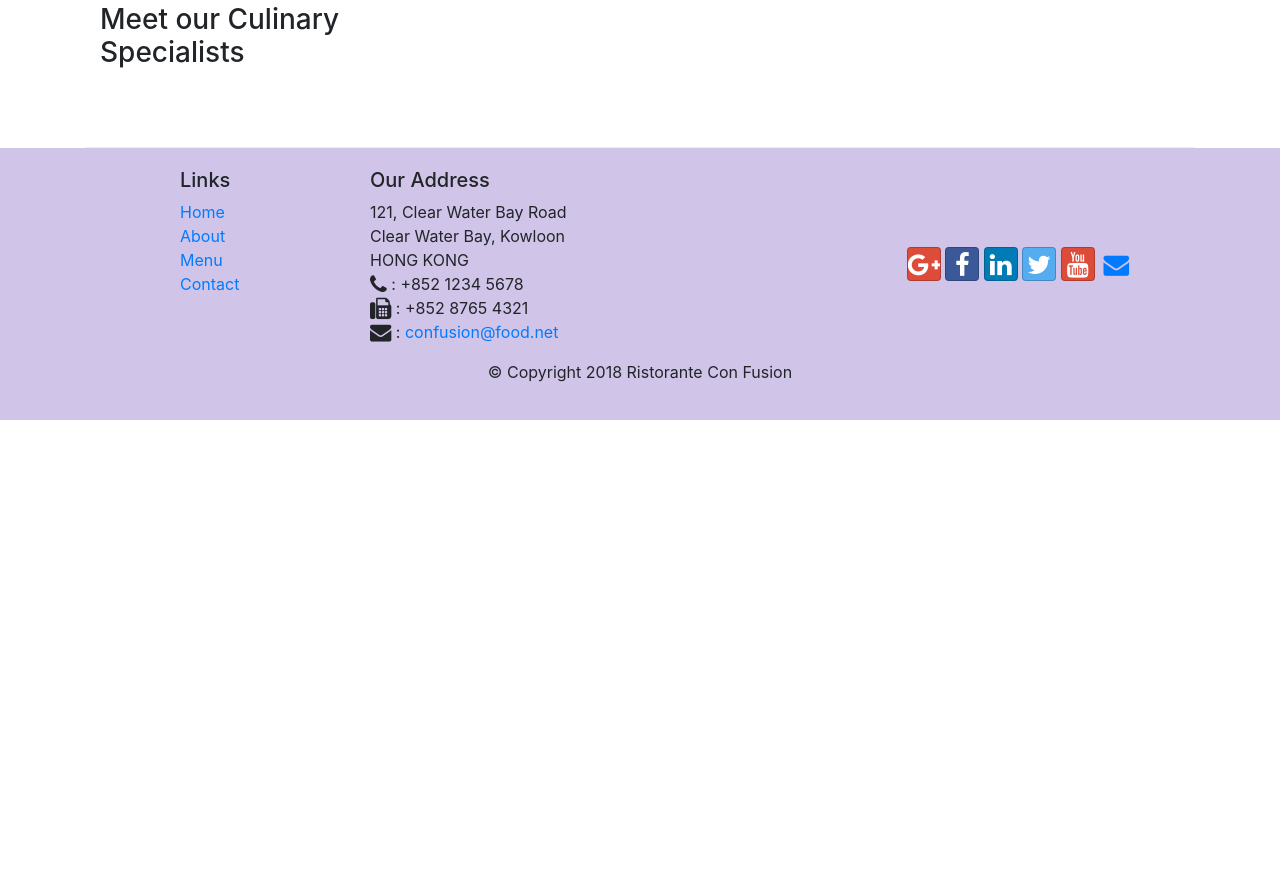
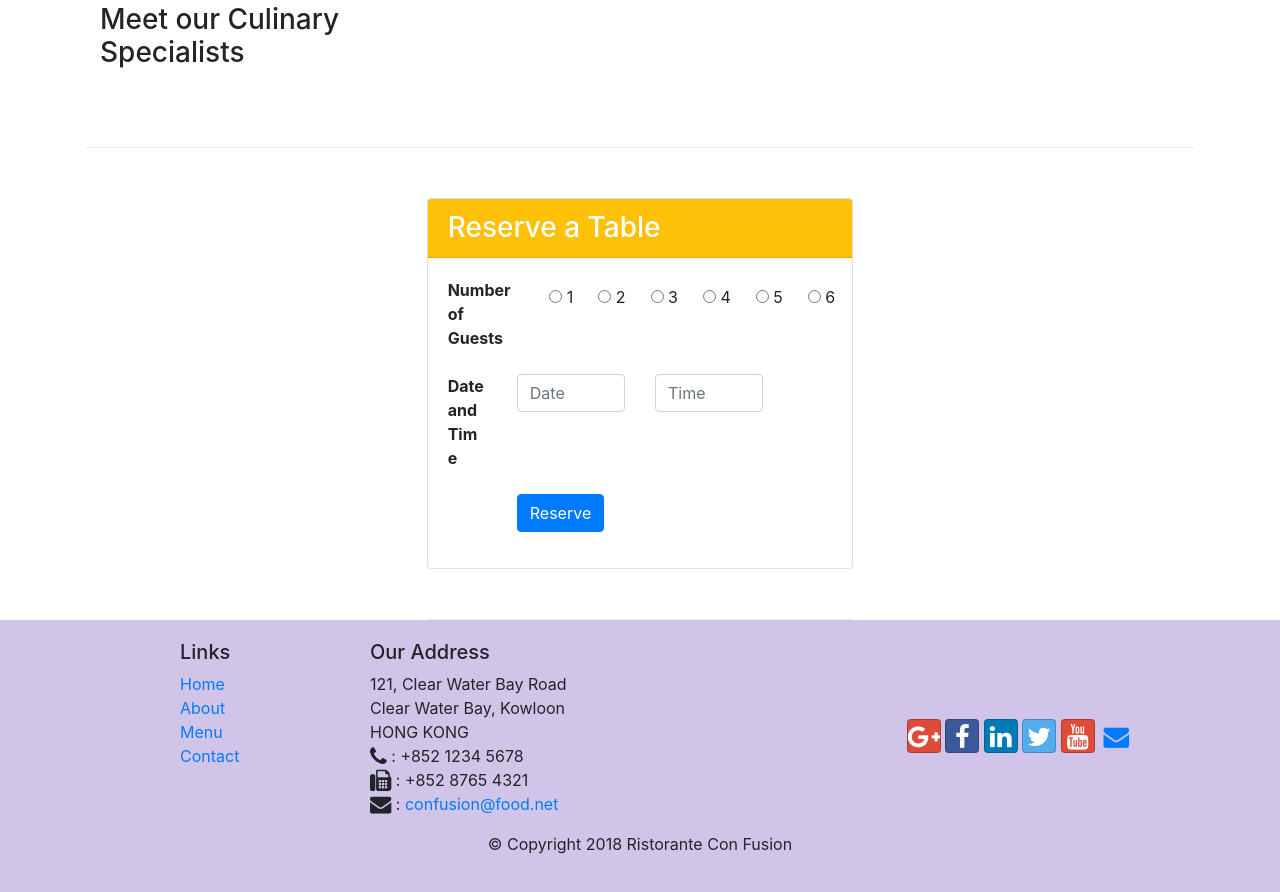
Before and after one commit to shafiq9/Bootstrap4, a website: page index.html in a window 1280 px wide. Shown: the part 1365-2257 px from the top of the page. Before the commit the page ends 1785 px from the top, so only its background shows below. Drawn offline with nearby package versions, Linux system fonts and the light colour scheme.

```diff
--- a/index.html
+++ b/index.html
@@ -100,6 +100,55 @@
             </div>
         </div>
     </div>
+    <div class="row row-content col-12 col-xs-4 col-xl-4">
+        <div class="card">
+            <h3 class="card-header bg-warning text-white">Reserve a Table</h3>
+             <div class="card-body">
+                <form>
+                 <dl class="row">
+
+                    <div class="btn-group btn-group-inline" data-inline="buttons">
+                        <dd class="col-3"><Strong>Number of Guests</Strong></dd>
+                        <label for="check" class="btn btn-outline">
+                          <input type="radio" name="options" id="option1" autocomplete="off"> 1
+                        </label>
+                        <label class="btn btn-outline">
+                          <input type="radio" name="options" id="option2" autocomplete="off"> 2
+                        </label>
+                        <label class="btn btn-outline">
+                          <input type="radio" name="options" id="option3" autocomplete="off"> 3
+                        </label>
+                        <label class="btn btn-outline">
+                           <input type="radio" name="options" id="option4" autocomplete="off"> 4
+                        </label>
+                          <label class="btn btn-outline">
+                          <input type="radio" name="options" id="option5" autocomplete="off"> 5
+                        </label>
+                        <label class="btn btn-outline">
+                          <input type="radio" name="options" id="option6" autocomplete="off"> 6
+                          </label>
+                      </div>
+                 </dl>
+
+                      <div class="form-group row">
+                        <dd class="col-2"><Strong>Date and Time</Strong></dd>
+                        <div class="col-2 col-md-4">
+                        <input type="text" class="form-control" id="date" name="date" placeholder="Date">
+                        </div>
+                        <div class="col-2 col-md-4">
+                            <input type="text" class="form-control" id="time" name="time" placeholder="Time">
+                        </div>
+                        </div>
+                        <div class="form-group row">
+                            <div class="offset-md-2 col-md-8">
+                                <button type="submit" class="btn btn-primary">Reserve</button>
+                            </div>
+
+                        </div>
+                    </form>
+                 </div>
+        </div>
+    </div>
 
     <footer class="footer">
         <div class="container">
```
